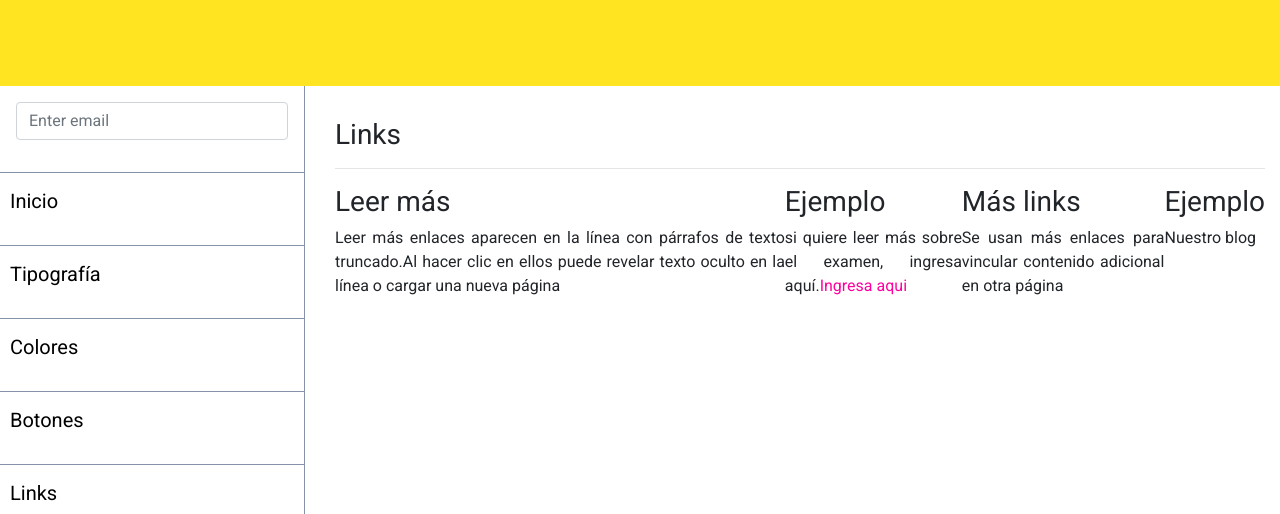
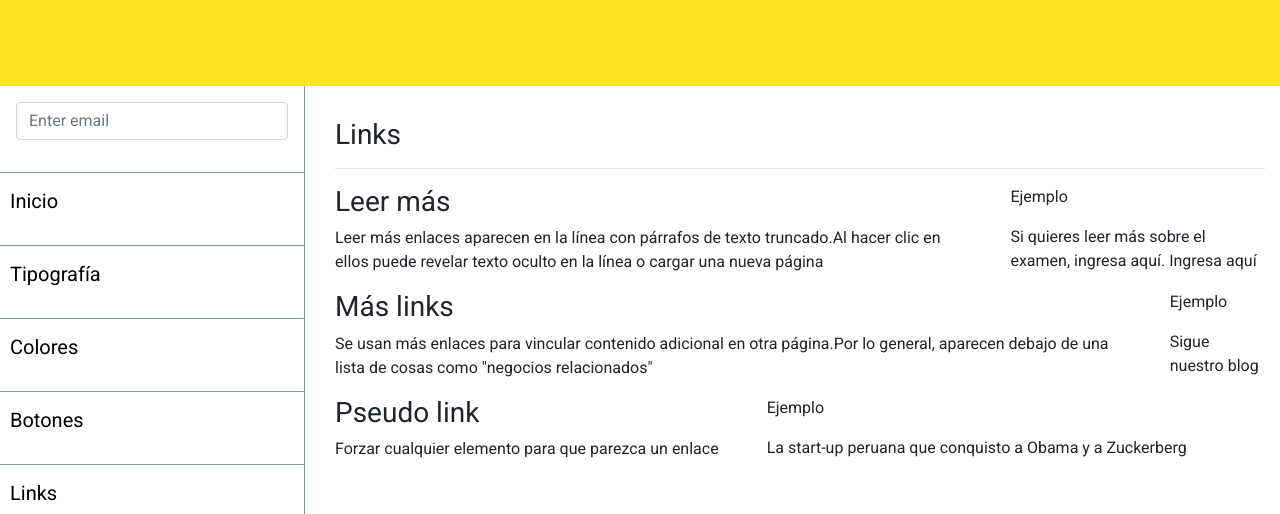
Before and after one commit to Rocciescobar/StyleGuide, a React app: page /links in a window 1280 px wide. Shown: the part 286-800 px from the top of the page. Built offline with nearby package versions, Linux system fonts and the light colour scheme.

Commit message:
mejorando sección links

```diff
--- a/src/components/Links.js
+++ b/src/components/Links.js
@@ -4,24 +4,36 @@ const Links = () => (
   <div>
     <h3 className="mg">Links</h3>
     <hr/>
-    <div className="flex text-justify">
-      <div >
-        <h3 className="">Leer más</h3>
-        <p>Leer más enlaces aparecen en la línea con párrafos de texto truncado.Al hacer clic en ellos puede revelar texto oculto en la línea o cargar una nueva página</p>
+      <div class="flex">
+        <div class="mr-5">
+          <h3 className="">Leer más</h3>
+          <p className="">Leer más enlaces aparecen en la línea con párrafos de texto truncado.Al hacer clic en ellos puede revelar texto oculto en la línea o cargar una nueva página</p>
+        </div>
+        <div class="">
+          <p className="">Ejemplo</p>
+          <p className="">Si quieres leer más sobre el examen, ingresa aquí. Ingresa aquí</p>
+        </div>
       </div>
-      <div>
-        <h3 className="">Ejemplo</h3>
-        <p>si quiere leer más sobre el examen, ingresa aquí.<span className="color-fucsia">Ingresa aqui</span></p>
+      <div class="flex">
+        <div class="mr-5">
+          <h3 className="">Más links</h3>
+          <p className="">Se usan más enlaces para vincular contenido adicional en otra página.Por lo general, aparecen debajo de una lista de cosas como "negocios relacionados"</p>
+        </div>
+        <div class="">
+          <p className="">Ejemplo</p>
+          <p className="">Sigue nuestro blog</p>
+        </div>
       </div>
-      <div >
-        <h3 className="">Más links</h3>
-        <p>Se usan más enlaces para vincular contenido adicional en otra página</p>
+      <div class="flex">
+        <div class="mr-5">
+          <h3 className="">Pseudo link</h3>
+          <p className="">Forzar cualquier elemento para que parezca un enlace</p>
+        </div>
+        <div class="">
+          <p className="">Ejemplo</p>
+          <p className="">La start-up peruana que conquisto a Obama y a Zuckerberg</p>
+        </div>
       </div>
-      <div>
-        <h3 className="">Ejemplo</h3>
-        <p>Nuestro blog</p>
-      </div>
-    </div>
   </div>
 )
 
--- a/src/index.css
+++ b/src/index.css
@@ -54,6 +54,9 @@ a{
 a:hover{
   color: black;
   text-decoration: none;
+}
+.mgr{
+  margin-right: 35rem;
 }
 /*Input*/
 .list div{
```
